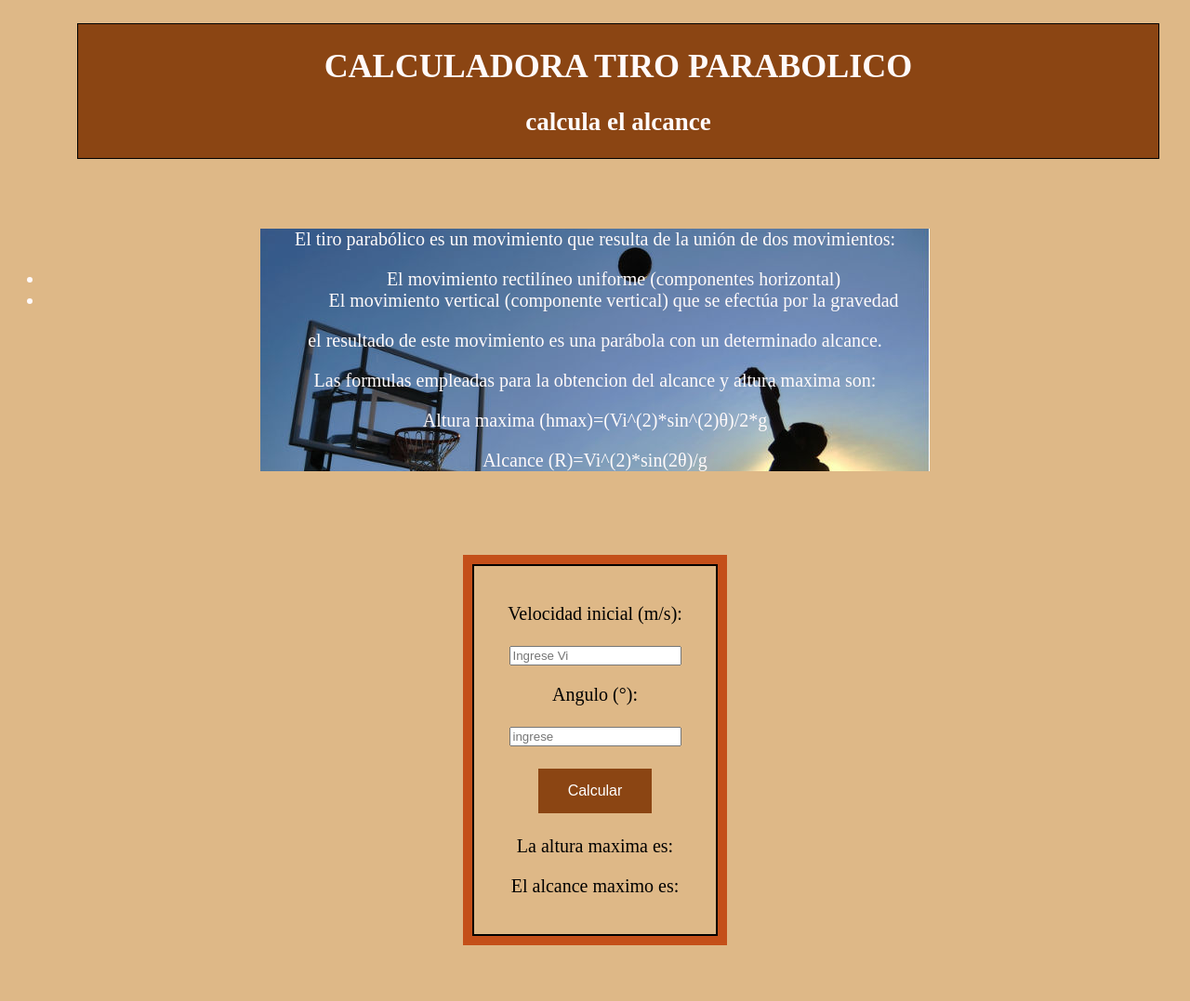
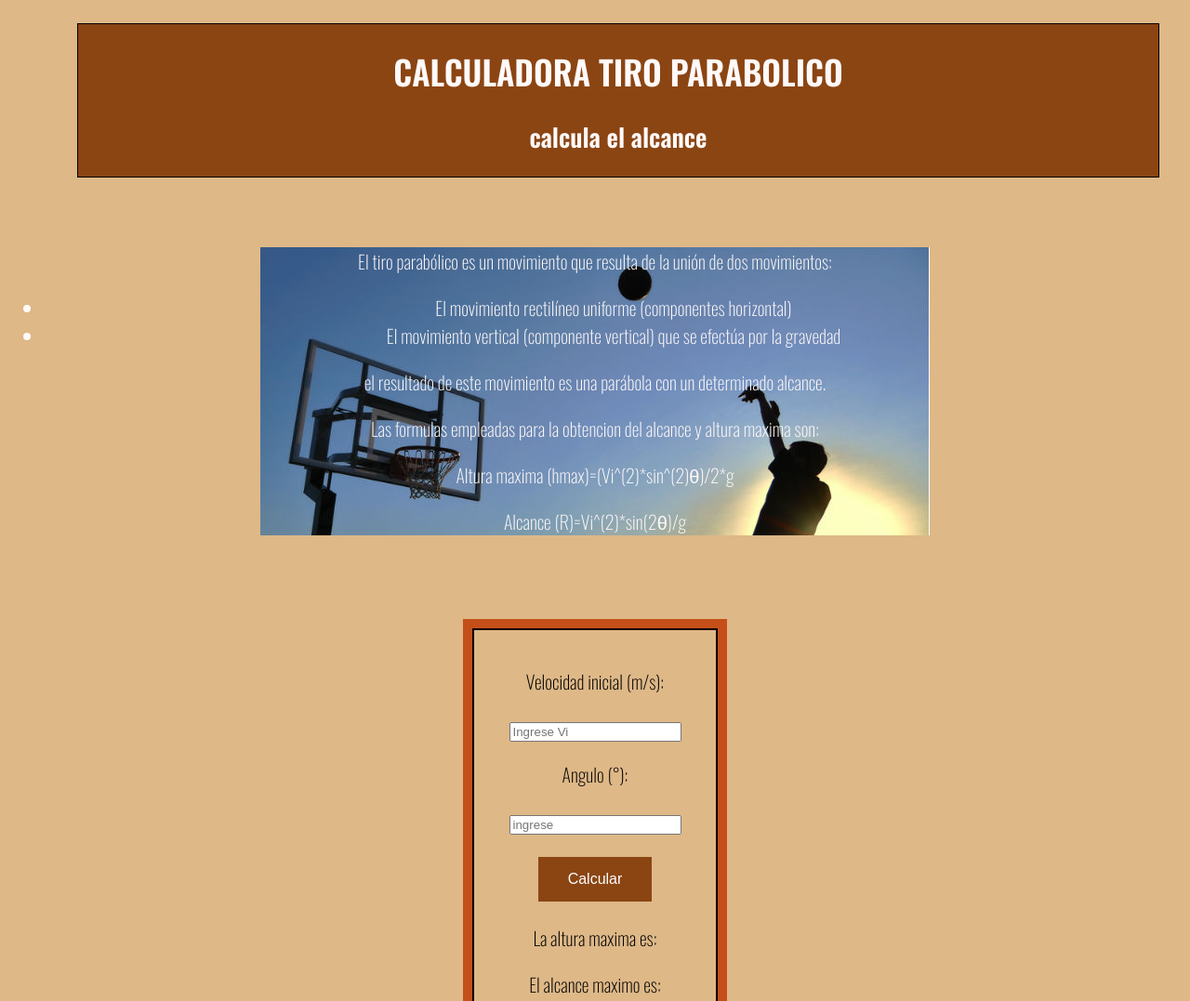
Before and after one commit to UCC-LabCompu2-Historico/proyectos2020-zanini-bergami, a plain HTML site: page index.html in a window 1280 px wide. Shown: the top 1077 px of the page at 93% size. Drawn offline with nearby package versions, Linux system fonts and the light colour scheme.

Commit message:
agregadas fuentes y logotipo

```diff
--- a/estilos.css
+++ b/estilos.css
@@ -10,7 +10,7 @@ body{
     font-size: 18px;
     text-align: center;
     color: snow;
-    font-family: "Yu Gothic UI Semilight";
+    font-family: 'Oswald', sans-serif;
     border: 1px solid black;
     margin: 25px 25px 75px 75px;
     background-color: saddlebrown;
@@ -26,6 +26,7 @@ background-image: url("imagenes/shooting.jpg");
 article{
     font-size: 20px;
     text-align: center;
+    font-family: 'Oswald', sans-serif;
 }
 
 .calculos{
--- a/index.html
+++ b/index.html
@@ -1,10 +1,13 @@
 <!DOCTYPE html>
 <html lang="en">
 <head>
+    <link rel="shortcut icon" href="imagenes/newton.png">
     <meta charset="UTF-8">
     <meta content="Bergami Nicolas, Zanini Agustín" name="autores">
-    <title>proyecto</title>
+    <title>Calculadora tiro parabolico</title>
     <link rel="stylesheet" href="estilos.css" type="text/css">
+    <link href="https://fonts.googleapis.com/css2?family=Oswald:wght@600&display=swap" rel="stylesheet">
+    <link href="https://fonts.googleapis.com/css2?family=Oswald:wght@200;600&display=swap" rel="stylesheet">
 
 </head>
 
```
Also changed, not shown: imagenes/newton.png (added).
